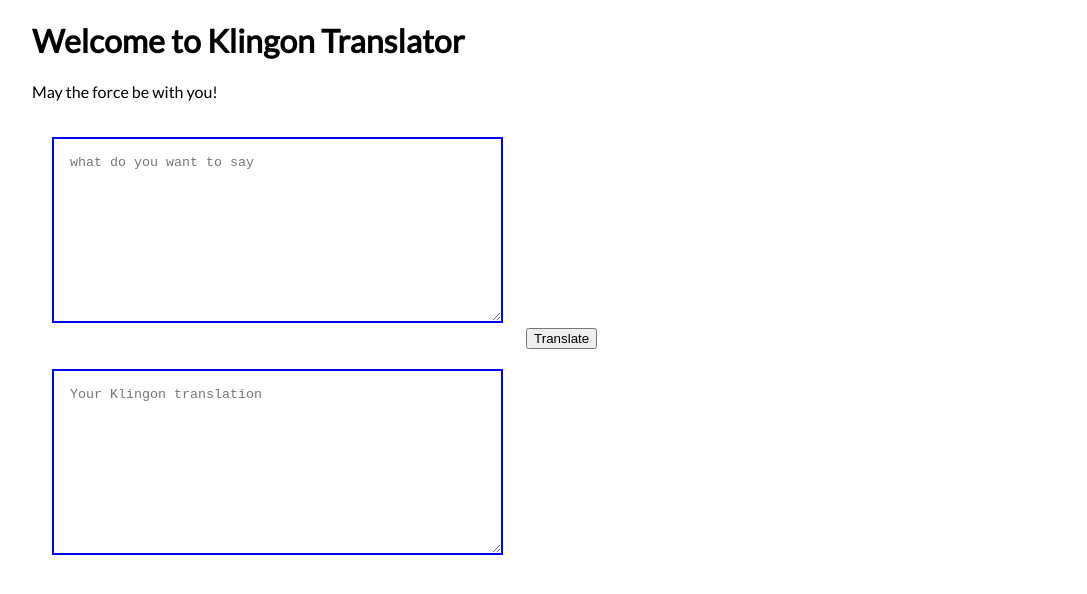
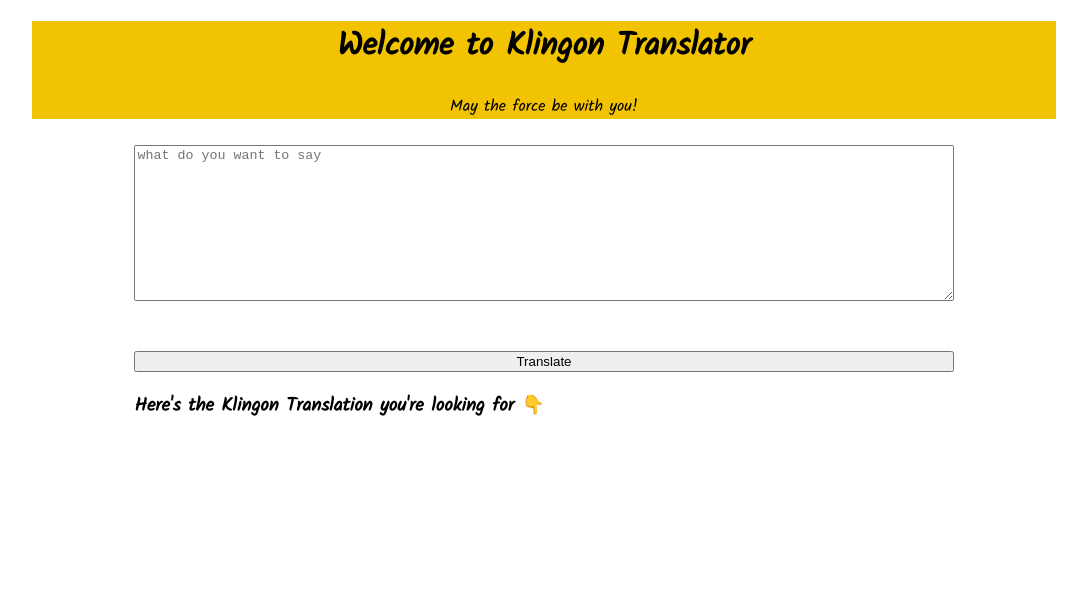
Before and after one commit to ghosharnab00/Banana-Translate, a plain HTML site: page Index.html in a window 1280 px wide. Shown: the whole page, without its empty margins (96-1183 px from the left). Drawn offline with Linux system fonts and the light colour scheme.

Commit message:
Changed the entire HTML

```diff
--- a/Index.html
+++ b/Index.html
@@ -9,12 +9,16 @@
     <title>Klingon Translator App</title>
 </head>
 <body>
-    <header>
+    <header class="heading">
         <h1>Welcome to Klingon Translator</h1>
-    <p>May the force be with you!</p></header>
-    <textarea name="user_input" id="user_input" placeholder="what do you want to say" rows="10" cols="50"></textarea>
-    <button class="click_me" id="click_me">Translate</button>
+        <p>May the force be with you!</p>
+    </header>
+    <div class="container">
+        <textarea class="user-input" id="user-input" placeholder="what do you want to say" rows="10" cols="50"></textarea>
+        <button class="translate" id="translate">Translate</button>
+        <div id="output-heading" class="output-heading"><h3>Here's the Klingon Translation you're looking for 👇</h3></div>
+        <div id="output" class="output"></div>
+    </div>
 
-    <textarea name="txt-output" id="txt-output" placeholder="Your Klingon translation" rows="10" cols="50"></textarea>
 </body>
 </html>
--- a/app.js
+++ b/app.js
@@ -1,22 +1,10 @@
 var txtInput = document.querySelector(".user_input");
-console.log (txtInput);
+var trans = document.querySelector(".click_me");
+console.log(txtInput)
 
-var trans = document.querySelector(".click_me");
+function clickHandler() {
+    alart("clicked");
+    console.log("input", txtInput.value);
+};
 
-function clickHandler(){
-    alert("clicked");
-    //document.querySelector("#txt-output").innerText = txtInput;
-}
-
-//trans.addEventListener("click", clickHandler);
-
-
-function showOutput(){
-    if (txtInput== null || txtInput == ""){
-        alert("no input");
-    }
-    else {
-        alert(txtInput);
-        document.getElementById("txt-output").innerText = txtInput;
-    }
-}
+trans.addEventListener("click", clickHandler);
--- a/style.css
+++ b/style.css
@@ -1,14 +1,39 @@
-@import url('https://fonts.googleapis.com/css2?family=Lato&family=Open+Sans:wght@500&display=swap');
+@import url('https://fonts.googleapis.com/css2?family=Kalam&display=swap');
 
-body{
-    font-family: 'Lato', sans-serif;
+:root{
+    --primary-color:#f2c300;
+    --secondary-color: #00b844;
+    --third-color: #df0000;
+}
+body {
+    font-family: 'kalam', cursive;
+    margin: 0px auto;
     max-width: 80%;
-    margin: 0px auto;
-    width: 100%;
-    display: block;
 }
 
-textarea{
-    margin: 20px;
-    padding: 1rem;
-    border: 2px solid blue;}
+.heading {
+background-color: var(--primary-color);
+
+}
+.heading h1 {
+    justify-content: center;
+    display: flex;
+}
+.heading p {
+    justify-content: center;
+    display: flex;
+}
+
+.container {
+    display: flex;
+    flex-direction: column;
+    align-content: center;
+    justify-content: space-evenly;
+    width: 80%;
+    margin: auto;
+    padding: 10px;
+}
+
+.translate {
+    margin-top: 50px;
+}
```
Also changed, not shown: Klingon.png (added).
